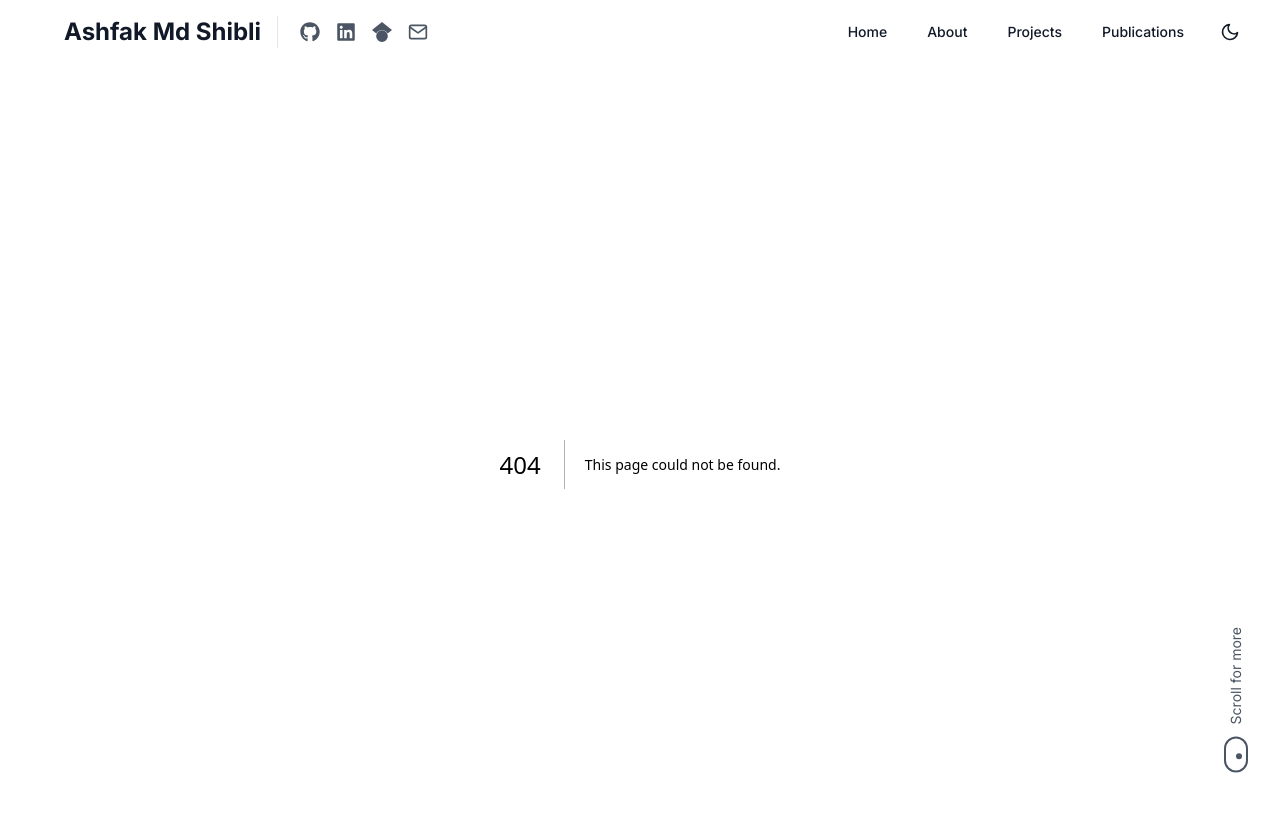
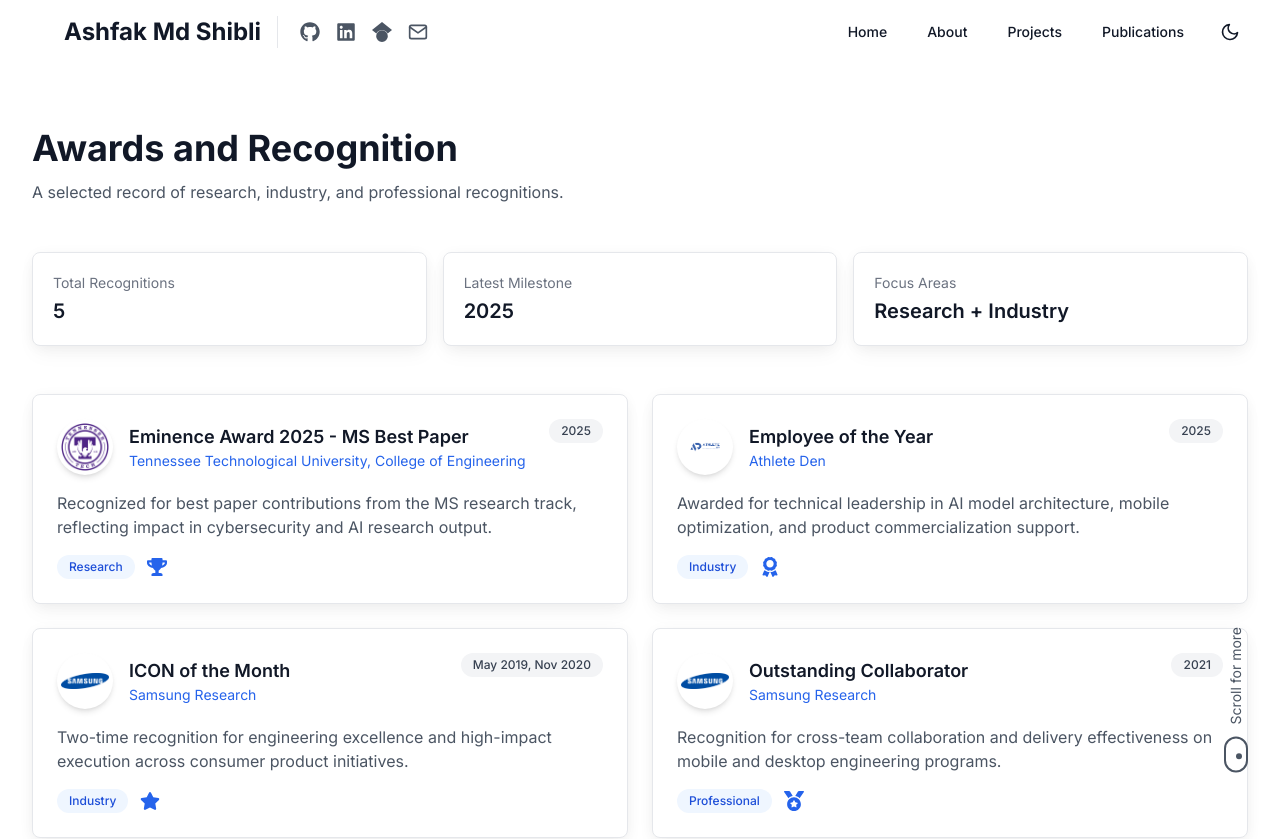
Before and after one commit to ashfakshibli/personal-website, a Next.js app: page /awards in a window 1280 px wide. Before the commit this address had no page. Shown: the top 839 px of the page. Built offline with nearby package versions, Linux system fonts and the light colour scheme.

Commit message:
feat(awards): add dedicated awards and recognition page

```diff
--- /dev/null
+++ b/src/app/awards/page.tsx
@@ -0,0 +1,169 @@
+'use client';
+
+import { motion } from 'framer-motion';
+import Image from 'next/image';
+import { FaAward, FaMedal, FaStar, FaTrophy } from 'react-icons/fa';
+
+interface AwardItem {
+  title: string;
+  organization: string;
+  period: string;
+  category: 'Research' | 'Industry' | 'Professional';
+  description: string;
+  logo: string;
+  icon: React.ComponentType<{ className?: string }>;
+}
+
+const awards: AwardItem[] = [
+  {
+    title: 'Eminence Award 2025 - MS Best Paper',
+    organization: 'Tennessee Technological University, College of Engineering',
+    period: '2025',
+    category: 'Research',
+    description:
+      'Recognized for best paper contributions from the MS research track, reflecting impact in cybersecurity and AI research output.',
+    logo: '/images/logos/tntech.png',
+    icon: FaTrophy
+  },
+  {
+    title: 'Employee of the Year',
+    organization: 'Athlete Den',
+    period: '2025',
+    category: 'Industry',
+    description:
+      'Awarded for technical leadership in AI model architecture, mobile optimization, and product commercialization support.',
+    logo: '/images/logos/athleteden.png',
+    icon: FaAward
+  },
+  {
+    title: 'ICON of the Month',
+    organization: 'Samsung Research',
+    period: 'May 2019, Nov 2020',
+    category: 'Industry',
+    description:
+      'Two-time recognition for engineering excellence and high-impact execution across consumer product initiatives.',
+    logo: '/images/logos/samsung.png',
+    icon: FaStar
+  },
+  {
+    title: 'Outstanding Collaborator',
+    organization: 'Samsung Research',
+    period: '2021',
+    category: 'Professional',
+    description:
+      'Recognition for cross-team collaboration and delivery effectiveness on mobile and desktop engineering programs.',
+    logo: '/images/logos/samsung.png',
+    icon: FaMedal
+  },
+  {
+    title: 'Best Paper Award',
+    organization: 'International Conference on Emerging Technologies in Data Mining and Information Security',
+    period: 'Feb 2018',
+    category: 'Research',
+    description:
+      'Best paper recognition for early vision-based driving assistance research work and conference presentation impact.',
+    logo: '/images/logos/springer.jpg',
+    icon: FaTrophy
+  }
+];
+
+const stats = [
+  { label: 'Total Recognitions', value: '5' },
+  { label: 'Latest Milestone', value: '2025' },
+  { label: 'Focus Areas', value: 'Research + Industry' }
+];
+
+export default function AwardsPage() {
+  return (
+    <div className="min-h-screen bg-white dark:bg-gray-900 py-16 px-4 sm:px-6 lg:px-8">
+      <div className="max-w-7xl mx-auto">
+        <motion.section
+          initial={{ opacity: 0, y: 20 }}
+          animate={{ opacity: 1, y: 0 }}
+          className="mb-12"
+        >
+          <h1 className="text-3xl md:text-4xl font-bold text-gray-900 dark:text-white">
+            Awards and Recognition
+          </h1>
+          <p className="mt-3 text-gray-600 dark:text-gray-300 max-w-3xl">
+            A selected record of research, industry, and professional recognitions.
+          </p>
+        </motion.section>
+
+        <section className="grid grid-cols-1 md:grid-cols-3 gap-4 mb-12">
+          {stats.map((stat, index) => (
+            <motion.div
+              key={stat.label}
+              initial={{ opacity: 0, y: 20 }}
+              animate={{ opacity: 1, y: 0 }}
+              transition={{ delay: index * 0.08 }}
+              className="rounded-lg border border-gray-200 dark:border-gray-700
+                         bg-white dark:bg-gray-800 p-5
+                         shadow-[0_2px_15px_-3px_rgba(0,0,0,0.07),0_10px_20px_-2px_rgba(0,0,0,0.04)]
+                         dark:shadow-[0_2px_15px_-3px_rgba(255,255,255,0.07),0_10px_20px_-2px_rgba(255,255,255,0.04)]"
+            >
+              <p className="text-sm text-gray-500 dark:text-gray-400">{stat.label}</p>
+              <p className="mt-1 text-xl font-semibold text-gray-900 dark:text-white">{stat.value}</p>
+            </motion.div>
+          ))}
+        </section>
+
+        <section className="grid grid-cols-1 lg:grid-cols-2 gap-6">
+          {awards.map((award, index) => (
+            <motion.div
+              key={`${award.title}-${award.period}`}
+              initial={{ opacity: 0, y: 20 }}
+              animate={{ opacity: 1, y: 0 }}
+              transition={{ delay: index * 0.08 }}
+              whileHover={{ scale: 1.01 }}
+              className="rounded-lg border border-gray-200 dark:border-gray-700
+                         bg-white dark:bg-gray-800 p-6 h-full
+                         shadow-[0_2px_15px_-3px_rgba(0,0,0,0.07),0_10px_20px_-2px_rgba(0,0,0,0.04)]
+                         dark:shadow-[0_2px_15px_-3px_rgba(255,255,255,0.07),0_10px_20px_-2px_rgba(255,255,255,0.04)]"
+            >
+              <div className="flex items-start justify-between gap-4">
+                <div className="flex items-center gap-4">
+                  <div className="relative w-14 h-14 rounded-full bg-white p-2 shadow-md flex-shrink-0">
+                    <Image
+                      src={award.logo}
+                      alt={award.organization}
+                      fill
+                      className="object-contain p-1"
+                    />
+                  </div>
+                  <div>
+                    <h2 className="text-lg font-semibold text-gray-900 dark:text-white">
+                      {award.title}
+                    </h2>
+                    <p className="text-sm text-blue-600 dark:text-blue-400">
+                      {award.organization}
+                    </p>
+                  </div>
+                </div>
+
+                <span
+                  className="inline-flex items-center px-3 py-1 rounded-full text-xs font-medium
+                             bg-gray-100 text-gray-700 dark:bg-gray-700 dark:text-gray-200 whitespace-nowrap"
+                >
+                  {award.period}
+                </span>
+              </div>
+
+              <p className="mt-4 text-gray-600 dark:text-gray-300">{award.description}</p>
+
+              <div className="mt-4 flex items-center gap-3">
+                <span
+                  className="inline-flex items-center px-3 py-1 rounded-full text-xs font-medium
+                             bg-blue-50 text-blue-700 dark:bg-blue-900/30 dark:text-blue-300"
+                >
+                  {award.category}
+                </span>
+                <award.icon className="w-5 h-5 text-blue-600 dark:text-blue-400" />
+              </div>
+            </motion.div>
+          ))}
+        </section>
+      </div>
+    </div>
+  );
+}
```
